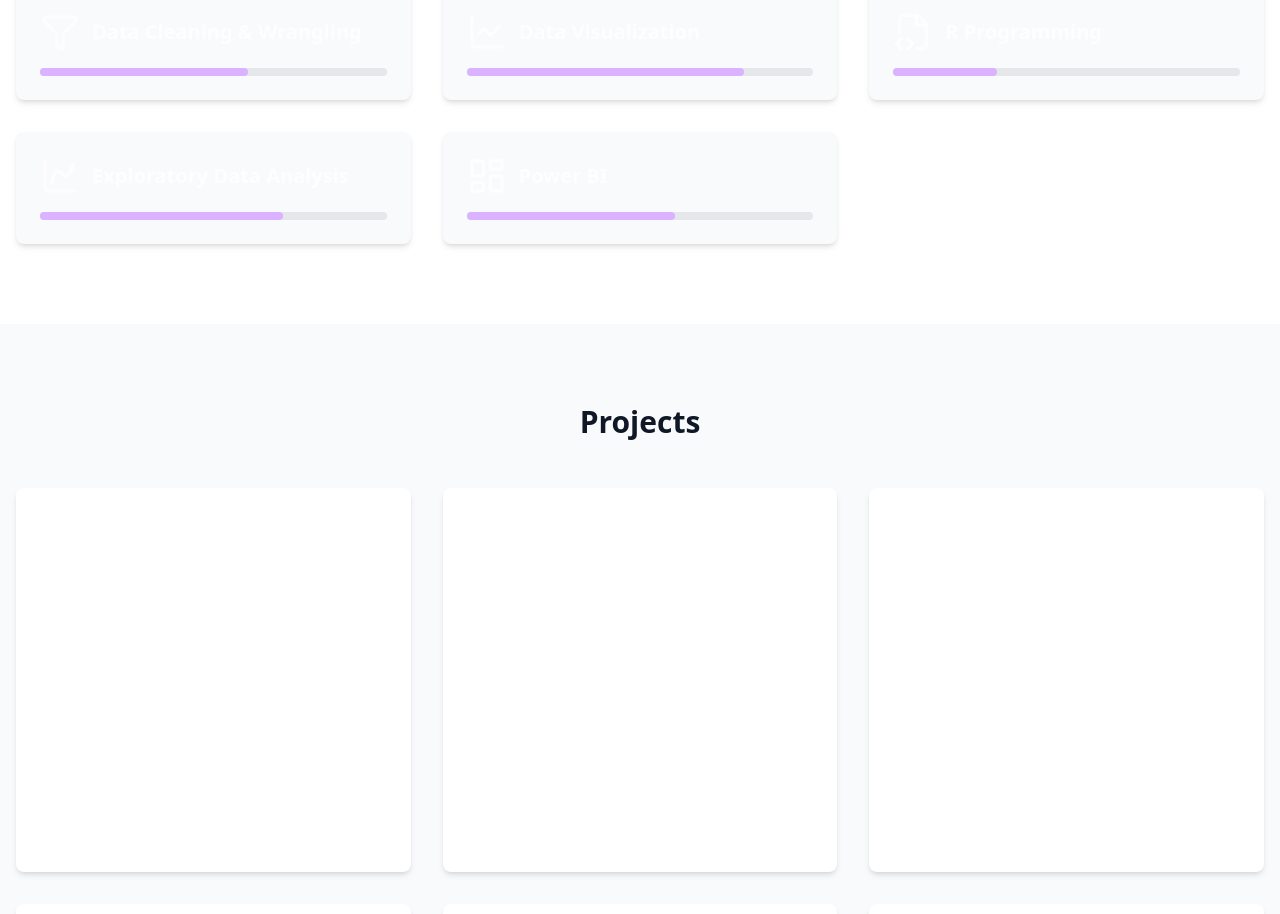
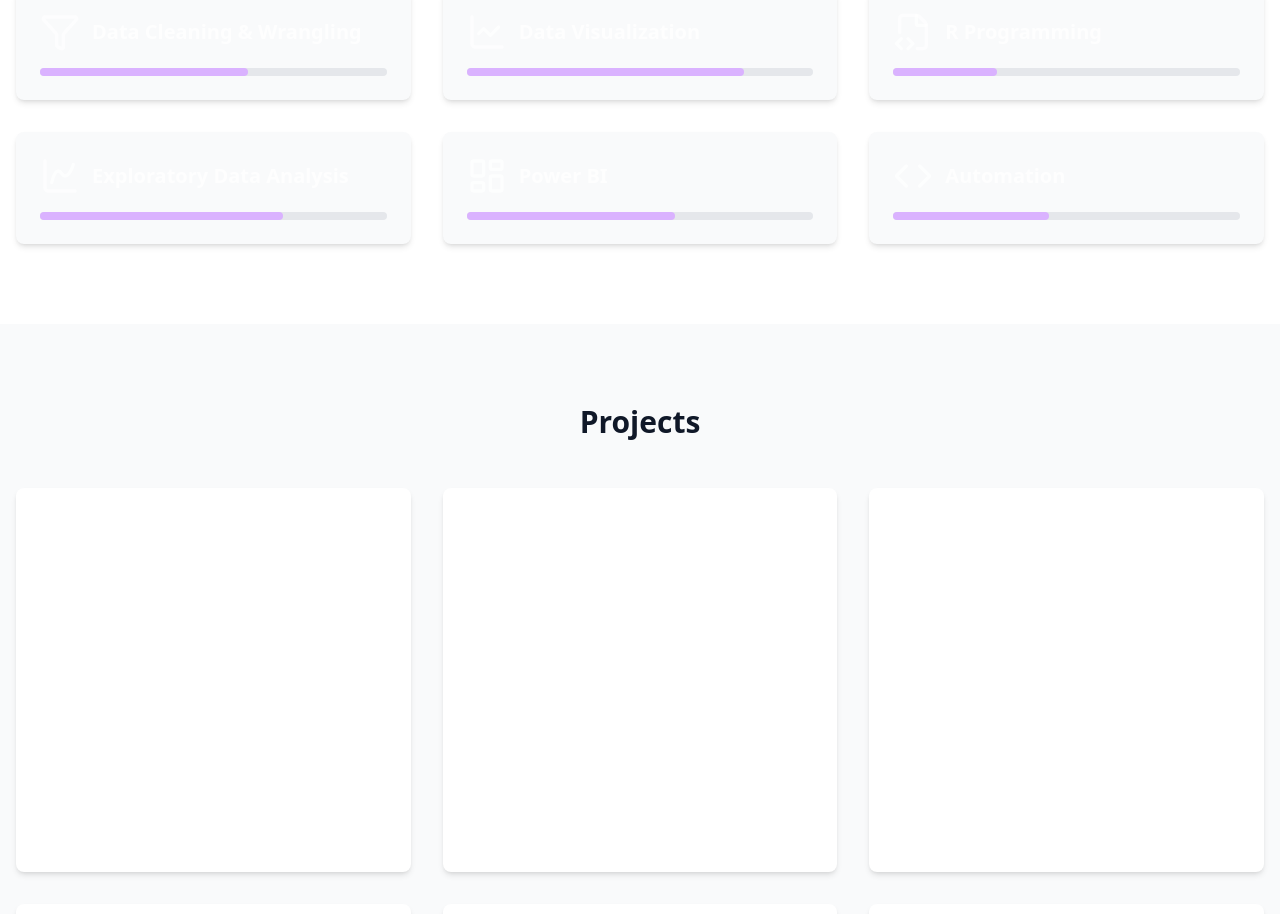
Before and after one commit to hadisafatima/Data_Analyst_Portfolio, a React (Vite) app: page / in a window 1280 px wide. Shown: the part 1120-2034 px from the top of the page. Built offline with nearby package versions, Linux system fonts and the light colour scheme.

Commit message:
added an skill

```diff
--- a/src/components/Skills.jsx
+++ b/src/components/Skills.jsx
@@ -10,6 +10,7 @@ const skills = [
   { name: 'R Programming', icon: <FileCode2 size={40}/>, level: 30},
   { name: 'Exploratory Data Analysis', icon: <ChartSpline size={40}/>, level: 70},
   { name: 'Power BI', icon: <LayoutDashboard size={40}/>, level: 60},
+  { name: 'Automation', icon: <Code size={40}/>, level: 45},
 ];
 
 const Skills = () => (
```
